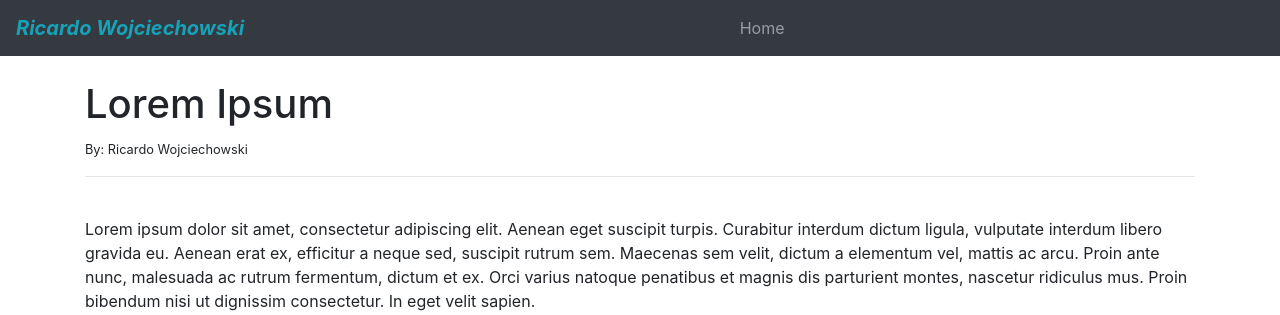
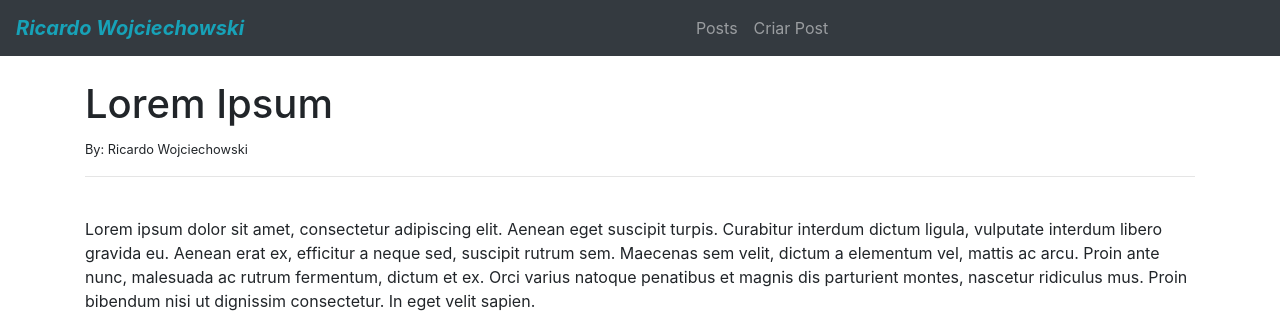
Before and after one commit to ricardowoj/blogRicardow, a Django app: page /artigo/1 in a window 1280 px wide. Shown: the top 315 px of the page. Run offline with Django 3.2, Linux system fonts and the light colour scheme; data comes from the database, SQL or seed files in the repository; some libraries are stand-ins or nearby versions.

Commit message:
change navbar in templates: include add-post

```diff
--- a/templates/navbar.html
+++ b/templates/navbar.html
@@ -7,9 +7,12 @@
 
     <div class="collapse navbar-collapse" id="navbarSupportedContent">
         <ul class="navbar-nav mr-auto mx-auto">
-                <li class="nav-item">
-                    <a class="nav-link" href="{% url 'home' %}">Home</a>
-                </li>
+            <li class="nav-item">
+                <a class="nav-link" href="{% url 'home' %}">Posts</a>
+            </li>
+            <li class="nav-item">
+                <a class="nav-link" href="{% url 'add-post' %}">Criar Post</a>
+            </li>
         </ul>
     </div>
 </nav>
```
